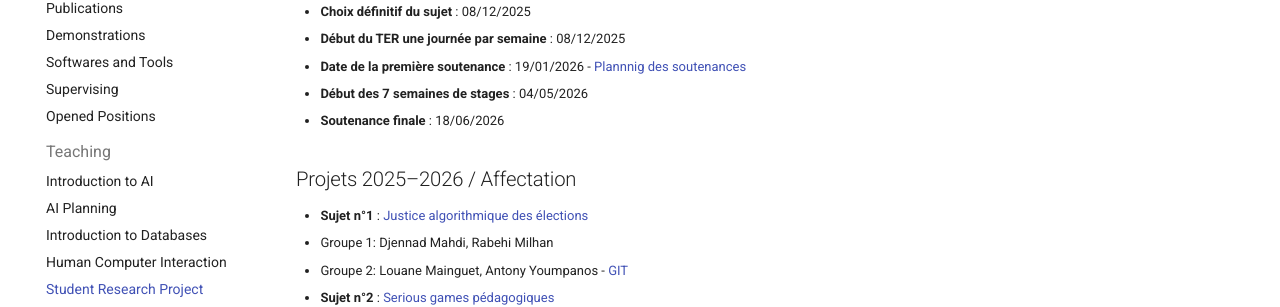
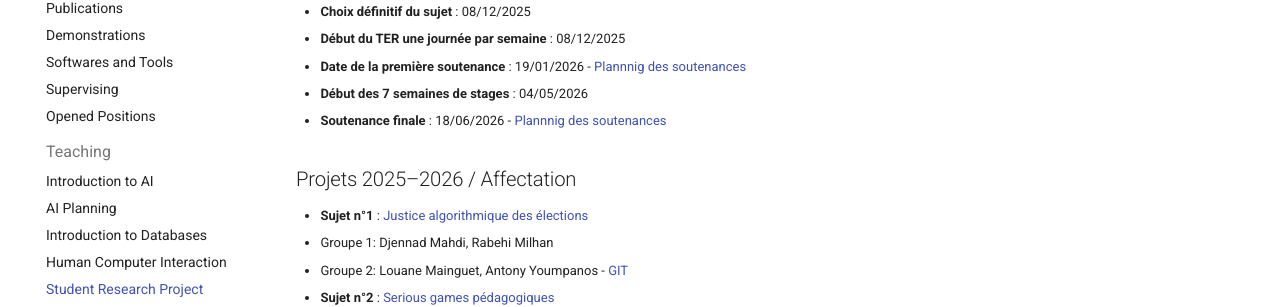
Before and after one commit to pellierd/homepage, an MkDocs documentation site: the page built from docs/teaching/srp.md, in a window 1280 px wide and 900 px high, scrolled down 917 px. Shown: the part 147-454 px from the top of the window. Built offline with MkDocs 1.6.1 and Material for MkDocs 9.7.7, drawn with Linux system fonts in a browser that asks for light colours.

Commit message:
modif ter

```diff
--- a/docs/teaching/srp.md
+++ b/docs/teaching/srp.md
@@ -31,7 +31,7 @@ La première période du projet est consacrée à l'élaboration des documents p
 - **Début du TER une journée par semaine** : 08/12/2025
 - **Date de la première soutenance** : 19/01/2026 - [Plannnig des soutenances](https://docs.google.com/spreadsheets/d/1rXzyouaMQ84RqYx3tDtOfcSG4Wux_E9eQFqfVnTmk50/edit?usp=sharing)
 - **Début des 7 semaines de stages** : 04/05/2026
-- **Soutenance finale** : 18/06/2026
+- **Soutenance finale** : 18/06/2026  - [Plannnig des soutenances](https://docs.google.com/spreadsheets/d/11LQiMhUZ5n2zIHB4Av4jI0PiJeND2z0dzyM4yKpheHI/edit?usp=sharing)
 
 ## Projets 2025–2026 / Affectation
 
```
